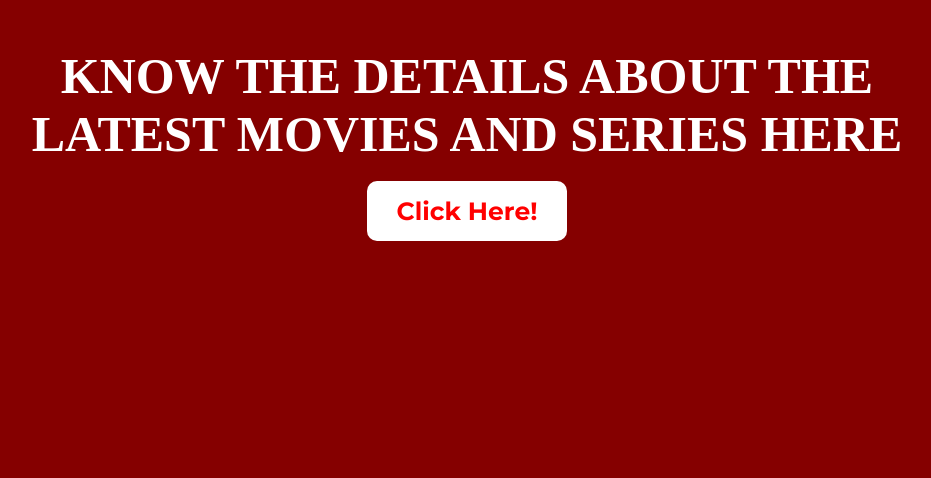
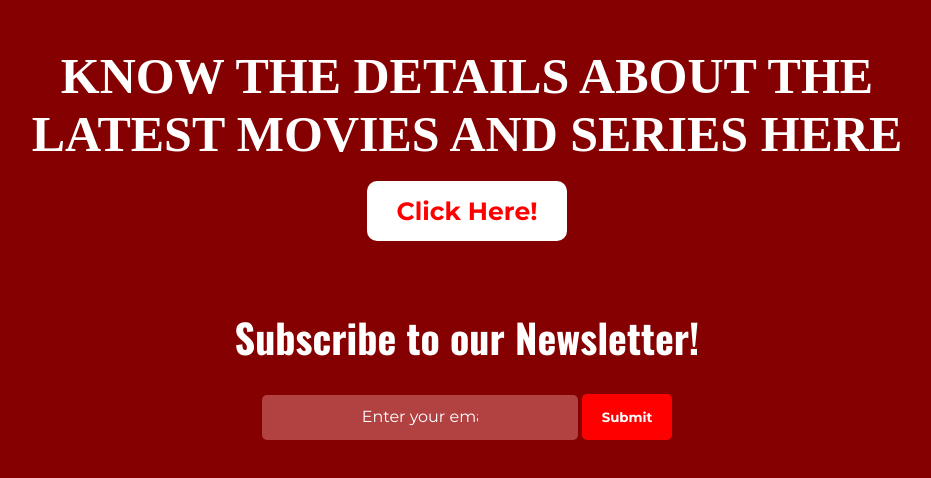
Before and after one commit to kartikktripathi/hackathonproject, a plain HTML site: page index.html in a window 1280 px wide. Shown: the part 1482-1960 px from the top of the page, without its empty margins (173-1104 px from the left). Before the commit the page ends 1788 px from the top, so only its background shows below. Drawn offline with nearby package versions, Linux system fonts and the light colour scheme; a web font is replaced by a local one.

Commit message:
Main Project Files

```diff
--- a/index.html
+++ b/index.html
@@ -1,6 +1,9 @@
 <!DOCTYPE html>
 <html lang="en">
 <head>
+  <link rel="preconnect" href="https://fonts.googleapis.com">
+<link rel="preconnect" href="https://fonts.gstatic.com" crossorigin>
+<link href="https://fonts.googleapis.com/css2?family=Alan+Sans:wght@300..900&family=Bitcount+Grid+Double:slnt,wght@-3,100..900&family=League+Spartan:wght@100..900&family=Montserrat:ital,wght@0,100..900;1,100..900&family=Open+Sans:ital,wght@0,300..800;1,300..800&family=Oswald:wght@200..700&display=swap" rel="stylesheet">
     <link rel="preconnect" href="https://fonts.googleapis.com">
 <link rel="preconnect" href="https://fonts.gstatic.com" crossorigin>
 <link href="https://fonts.googleapis.com/css2?family=Alan+Sans:wght@300..900&family=Bitcount+Grid+Double:slnt,wght@-3,100..900&family=League+Spartan:wght@100..900&family=Montserrat:ital,wght@0,100..900;1,100..900&family=Open+Sans:ital,wght@0,300..800;1,300..800&display=swap" rel="stylesheet">
@@ -103,10 +106,48 @@
         color: white;
         transition: 0.5s;
     }
+    #sub {
+        text-align: center;
+        color: white;
+        font-family: Oswald;
+        font-size: 40px;
+
+    }
 </style>
 <br>
 <br>
 <br>
+<h1 id="sub">Subscribe to our Newsletter!</h1>
+<center>
+<form>
+  <input type="email" id="email" required placeholder="Enter your email" style="width:25%; box-sizing: border-box; padding:15px 100px; background-color: rgb(178, 66, 66); border: none; border-radius: 5px;">
+  <input type="submit" id="submit">
+</form>
+</center>
+<style>
+  #email::placeholder {
+    font-size: 1.2em;
+    font-family: Montserrat;
+    color: white;
+    text-align: center;
+}
+  #submit:hover {
+    background-color: rgb(87, 0, 0);
+    transition: 0.5s;
+    cursor: pointer;
+
+  }
+  #submit {
+    border: none;
+    border-radius: 5px;
+    padding: 15px 20px;
+    background-color: red;
+    color: white;
+    font-family: Montserrat;
+    font-weight: bold;
+  }
+</style>
+<br>
 <br>
 </body>
 </html>
```
Also changed, not shown: MainProject2.html (+2 -0 lines), MainProject3.html (+2 -0 lines).
